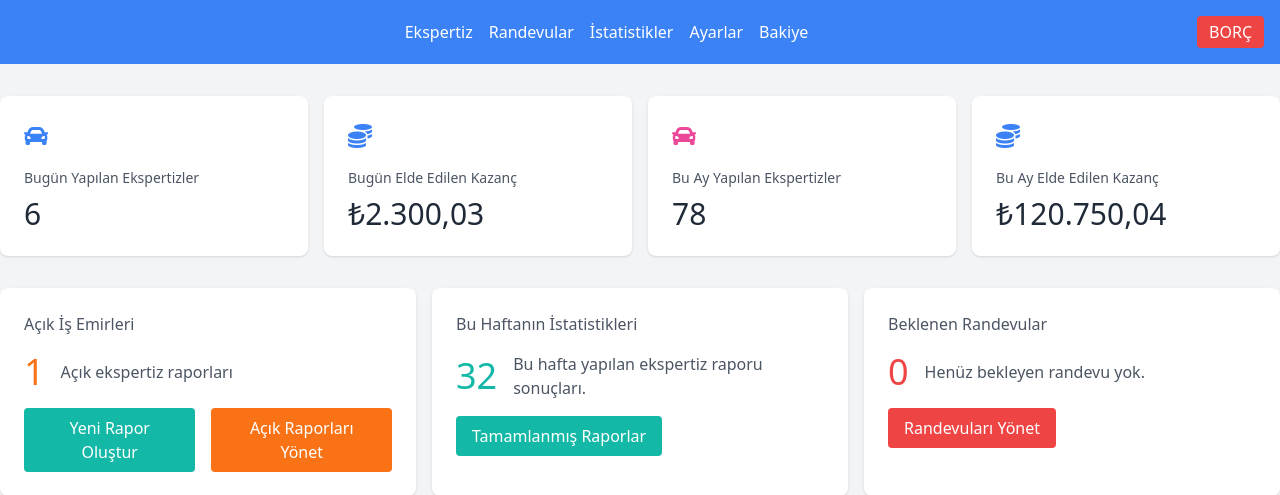
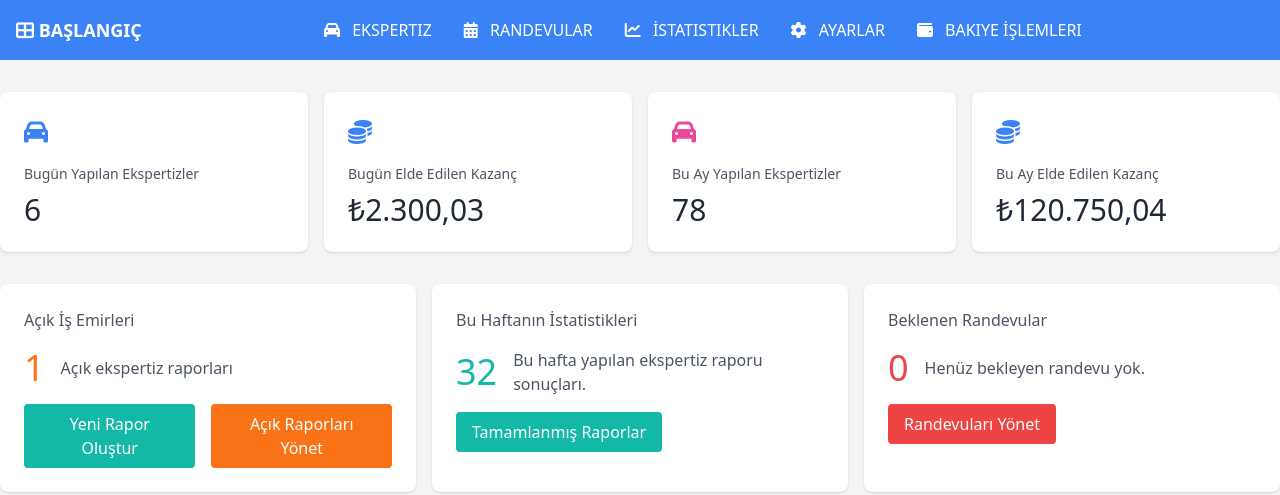
Before and after one commit to apichain-co/ekspertiz, a Flask app: page / in a window 1280 px wide. Shown: the top 495 px of the page. Run offline with Flask 3, Linux system fonts and the light colour scheme; grey boxes labelled with a size stand in for pictures from a placeholder-image service; parts of the project's set-up code (start-up, migrations or seed data) failed here and were passed over; some libraries are stand-ins or nearby versions.

Commit message:
update navbar hovering & styling

```diff
--- a/app/static/js/navbar.js
+++ b/app/static/js/navbar.js
@@ -55,3 +55,23 @@ function handleFormSubmission(event) {
 
 // Attach the main function to the click event of the button
 document.getElementById("openCreateAppointmentModal").onclick = openCreateAppointmentModal;
+
+
+document.querySelectorAll('.navbar').forEach(function(navbar) {
+    let timeout;
+
+    // When the mouse enters the navbar or dropdown menu
+    navbar.addEventListener('mouseenter', function() {
+        clearTimeout(timeout);
+        this.querySelector('.dropdown-menu').style.visibility = 'visible';
+        this.querySelector('.dropdown-menu').style.opacity = '1';
+    });
+
+    // When the mouse leaves the navbar or dropdown menu
+    navbar.addEventListener('mouseleave', function() {
+        timeout = setTimeout(() => {
+            this.querySelector('.dropdown-menu').style.visibility = 'hidden';
+            this.querySelector('.dropdown-menu').style.opacity = '0';
+        }, 200); // Delay to allow mouse movement
+    });
+});
--- a/app/templates/navbar.html
+++ b/app/templates/navbar.html
@@ -2,77 +2,115 @@
 <div class="bg-blue-500 p-4">
     <div class="container mx-auto flex justify-between items-center">
         <div class="text-white text-lg font-bold">
-            <i class="fas fa-"></i> <!-- <img src="../static/icons/home-icon.png" alt="Home" class="w-6 h-6">     -->
+            <i class="fas fa-th-large"></i> BAŞLANGIÇ
         </div>
-        <div class="flex space-x-4 text-white">
+        <div class="flex space-x-8 text-white">
             <!-- Ekspertiz Dropdown -->
-            <div class="relative group">
-                <a href="#" class="hover:underline">Ekspertiz</a>
-                <div class="absolute left-0 mt-2 w-48 bg-white border rounded-lg shadow-lg opacity-0 group-hover:opacity-100 transition-opacity">
-                    <a href="{{ url_for('reports.add_report') }}" class="block px-4 py-2 text-gray-800 hover:bg-gray-100">Yeni Rapor Oluştur</a>
-                    <a href="#" class="block px-4 py-2 text-gray-800 hover:bg-gray-100">Açık Ekspertiz Raporları</a>
-                    <a href="#" class="block px-4 py-2 text-gray-800 hover:bg-gray-100">Tamamlanmış Ekspertiz Raporları</a>
-                    <a href="#" class="block px-4 py-2 text-gray-800 hover:bg-gray-100">İptal Edilen Ekspertiz Raporları</a>
+            <div class="navbar flex items-center space-x-2">
+                <i class="fas fa-car"></i>
+                <a href="#" class="hover:underline uppercase">Ekspertiz</a>
+                <!-- Dropdown Menu -->
+                <div class="dropdown-menu">
+                    <a href="{{ url_for('reports.add_report') }}">Yeni Rapor Oluştur</a>
+                    <a href="#">Açık Ekspertiz Raporları</a>
+                    <a href="#">Tamamlanmış Ekspertiz Raporları</a>
+                    <a href="#">İptal Edilen Ekspertiz Raporları</a>
                 </div>
             </div>
 
             <!-- Randevular Dropdown -->
-            <div class="relative group">
-                <a href="{{ url_for('appointments.appointment_list') }}" class="hover:underline">Randevular</a>
-                <div class="absolute left-0 mt-2 w-48 bg-white border rounded-lg shadow-lg opacity-0 group-hover:opacity-100 transition-opacity">
-                    <a href="#" id="openCreateAppointmentModal" class="block px-4 py-2 text-gray-800 hover:bg-gray-100">Randevu Oluştur</a>
-                    <a href="{{ url_for('appointments.appointment_list') }}" class="block px-4 py-2 text-gray-800 hover:bg-gray-100">Randevuları Görüntüle</a>
+            <div class="navbar flex items-center space-x-2">
+                <i class="fas fa-calendar-alt"></i>
+                <a href="{{ url_for('appointments.appointment_list') }}" class="hover:underline uppercase">Randevular</a>
+                <div class="dropdown-menu">
+                    <a href="#" id="openCreateAppointmentModal">Randevu Oluştur</a>
+                    <a href="{{ url_for('appointments.appointment_list') }}">Randevuları Görüntüle</a>
                 </div>
             </div>
 
             <!-- İstatistikler Dropdown -->
-            <div class="relative group">
-                <a href="#" class="hover:underline">İstatistikler</a>
-                <div class="absolute left-0 mt-2 w-48 bg-white border rounded-lg shadow-lg opacity-0 group-hover:opacity-100 transition-opacity">
+            <div class="navbar flex items-center space-x-2">
+                <i class="fas fa-chart-line"></i>
+                <a href="#" class="hover:underline uppercase">İstatistikler</a>
+                <div class="dropdown-menu">
                     <a href="#" class="block px-4 py-2 text-gray-800 hover:bg-gray-100">Kazançlar</a>
                     <a href="#" class="block px-4 py-2 text-gray-800 hover:bg-gray-100">Nereden ulaştılar?</a>
                 </div>
             </div>
+
             <!-- Ayarlar Dropdown -->
-            <div class="relative group">
-                <a href="#" class="hover:underline">Ayarlar</a>
-                <div class="absolute left-0 mt-2 w-48 bg-white border rounded-lg shadow-lg opacity-0 group-hover:opacity-100 transition-opacity">
-                    <div class="relative group">
-                        <a href="{{ url_for('companies.update_company') }}"  class="block px-4 py-2 text-gray-800 hover:bg-gray-100">Genel Ayarlar</a>
-
-                        <!-- Nested Dropdown for Genel Ayarlar -->
-                        <div class="absolute left-full top-0 ml-2 w-48 bg-white border rounded-lg shadow-lg opacity-0 group-hover:opacity-100 transition-opacity">
-                            <a href="{{ url_for('companies.company_detail') }}" class="block px-4 py-2 text-gray-800 hover:bg-gray-100">Firma Ayarları</a>
-                            <a href="#" class="block px-4 py-2 text-gray-800 hover:bg-gray-100">Ekspertiz Paketleri</a>
-                        </div>
-                    </div>
+            <div class="navbar flex items-center space-x-2">
+                <i class="fas fa-cog"></i>
+                <a href="#" class="hover:underline uppercase">Ayarlar</a>
+                <div class="dropdown-menu">
+                    <a href="{{ url_for('companies.company_detail') }}" class="block px-4 py-2 text-gray-800 hover:bg-gray-100">Firma Ayarları</a>
+                    <a href="#" class="block px-4 py-2 text-gray-800 hover:bg-gray-100">Ekspertiz Paketleri</a>
                     <a href="#" class="block px-4 py-2 text-gray-800 hover:bg-gray-100">Müşteriler</a>
-                    <div class="relative group">
-                        <a href="#" class="block px-4 py-2 text-gray-800 hover:bg-gray-100">Bayilik</a>
-                        <!-- Nested Dropdown for Bayilik -->
-                        <div class="absolute left-full top-0 ml-2 w-48 bg-white border rounded-lg shadow-lg opacity-0 group-hover:opacity-100 transition-opacity">
-                            <a href="#" class="block px-4 py-2 text-gray-800 hover:bg-gray-100">Bayilik Ayarları</a>
-                            <a href="#" class="block px-4 py-2 text-gray-800 hover:bg-gray-100">Bayilik Paketleri</a>
-                        </div>
-                    </div>
+                    <a href="#" class="block px-4 py-2 text-gray-800 hover:bg-gray-100">Bayilik Ayarları</a>
+                    <a href="#" class="block px-4 py-2 text-gray-800 hover:bg-gray-100">Bayilik Paketleri</a>
                     <a href="#" class="block px-4 py-2 text-gray-800 hover:bg-gray-100">Personel Yönetimi</a>
                 </div>
             </div>
 
-            <div class="relative group">
-                <a href="#" class="hover:underline">Bakiye</a>
-                <!-- Nested Dropdown for Bayilik -->
-                <div class="absolute left-0 mt-2 w-48 bg-white border rounded-lg shadow-lg opacity-0 group-hover:opacity-100 transition-opacity">
+            <!-- Bakiye Dropdown -->
+            <div class="navbar flex items-center space-x-2">
+                <i class="fas fa-wallet"></i>
+                <a href="#" class="hover:underline uppercase">Bakiye İşlemleri</a>
+                <div class="dropdown-menu">
                     <a href="#" class="block px-4 py-2 text-gray-800 hover:bg-gray-100">Bakiye Yükle</a>
                     <a href="#" class="block px-4 py-2 text-gray-800 hover:bg-gray-100">Bakiye Yüklemelerim</a>
                     <a href="#" class="block px-4 py-2 text-gray-800 hover:bg-gray-100">Geçmiş Sorgularım</a>
                 </div>
             </div>
         </div>
-        <div class="bg-red-500 px-3 py-1 text-white rounded">BORÇ</div>
+        <div></div>
     </div>
 </div>
 
 
+<style>
+    /* Navbar container styling */
+    .navbar {
+        position: relative;
+        display: inline-block;
+    }
+
+    /* Dropdown menu styling */
+    .dropdown-menu {
+        visibility: hidden; /* Initially hidden */
+        opacity: 0; /* Initially transparent */
+        position: absolute;
+        left: 0;
+        margin-top: 0.5rem;
+        background-color: white;
+        border: 1px solid #ddd;
+        border-radius: 0.375rem;
+        box-shadow: 0 2px 10px rgba(0, 0, 0, 0.1);
+        z-index: 1000;
+        transition: visibility 0.2s, opacity 0.2s ease-in-out; /* Smooth transition */
+    }
+
+    /* Show dropdown on hover */
+    .navbar:hover .dropdown-menu,
+    .dropdown-menu:hover {
+        visibility: visible; /* Make visible */
+        opacity: 1; /* Fully opaque */
+    }
+
+    .dropdown-menu a {
+        display: block;
+        padding: 8px 16px;
+        color: #333;
+        text-decoration: none;
+    }
+
+    .dropdown-menu a:hover {
+        background-color: #f1f1f1;
+    }
+
+
+</style>
+
+<link rel="stylesheet" href="https://cdnjs.cloudflare.com/ajax/libs/font-awesome/6.0.0-beta3/css/all.min.css">
 
 <script src="../static/js/navbar.js"></script>
```
